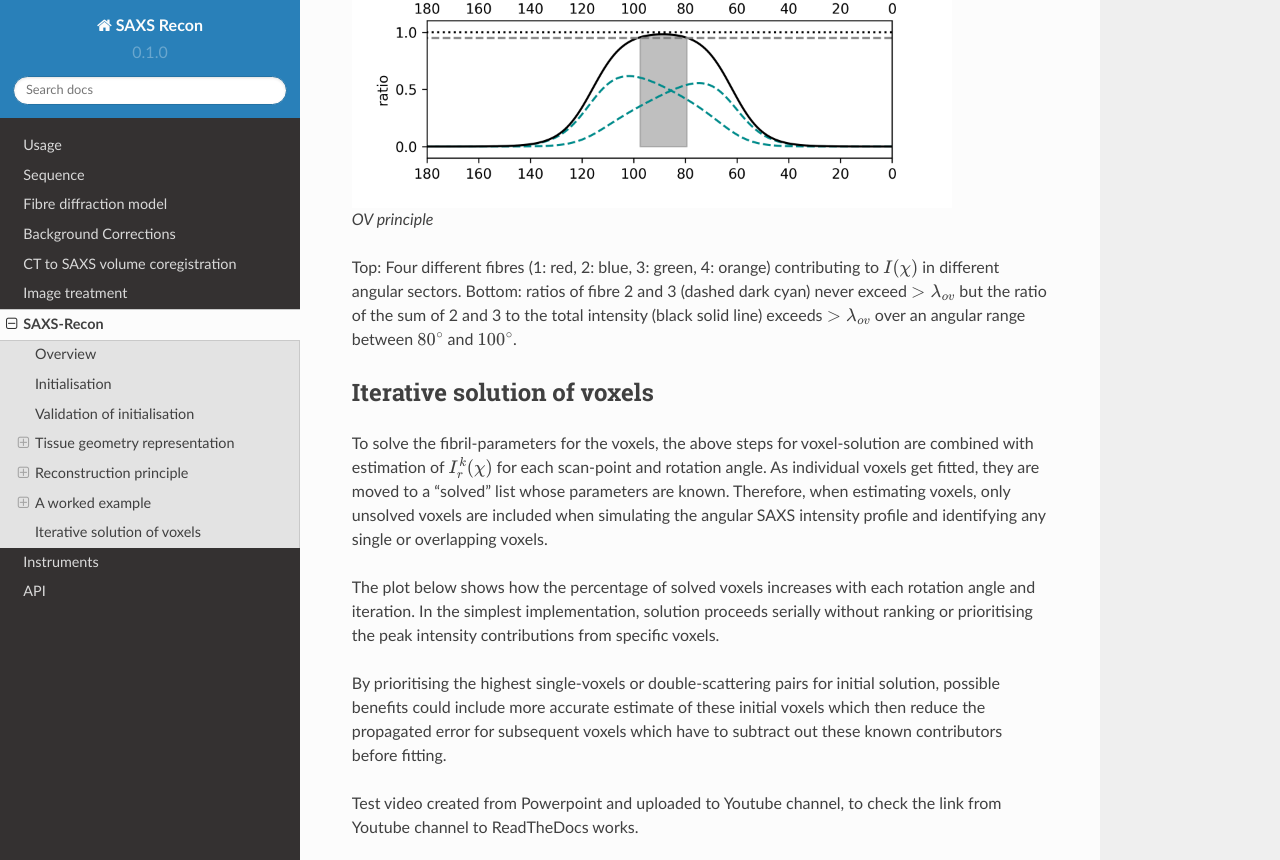
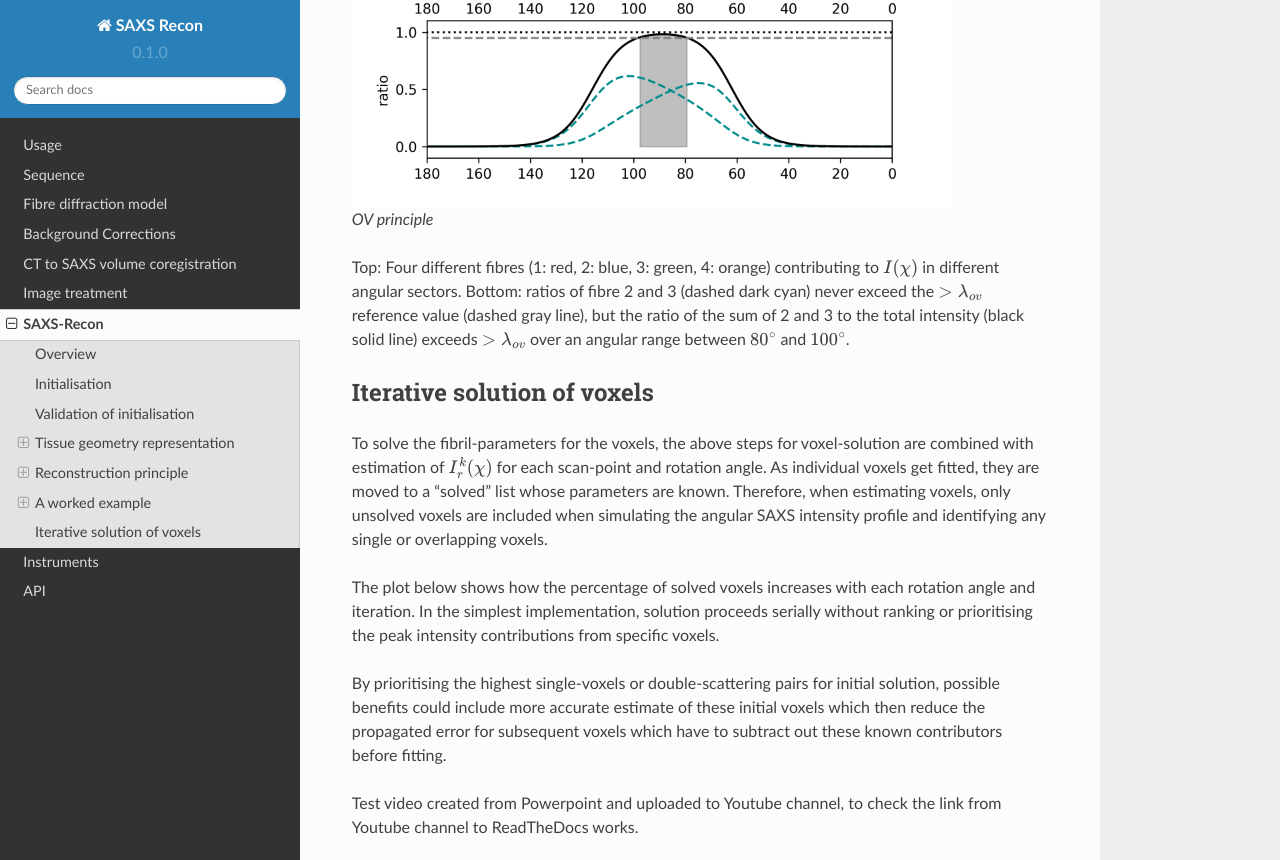
Before and after one commit to himadri111/saxs-docs-tutorial, a Sphinx documentation site: the page built from docs/source/saxsrecon.rst, in a window 1280 px wide and 900 px high, scrolled down 9122 px, cut to the strip 0-860 px from the top of the window. Built offline with Sphinx 7.4.7 and the Read the Docs theme 2.0.0, drawn with Linux system fonts in a browser that asks for light colours.

Commit message:
Update saxsrecon.rst

```diff
--- a/docs/source/saxsrecon.rst
+++ b/docs/source/saxsrecon.rst
@@ -223,7 +223,7 @@ Next we consider the case where two fibres have overlapping patterns and their c
 
   OV principle
 
-  Top: Four different fibres (1: red, 2: blue, 3: green, 4: orange) contributing to :math:`I(\chi)` in different angular sectors. Bottom: ratios of fibre 2 and 3 (dashed dark cyan) never exceed :math:`>\lambda_{ov}` but the ratio of the sum of 2 and 3 to the total intensity (black solid line) exceeds :math:`>\lambda_{ov}` over an angular range between :math:`80^{\circ}` and :math:`100^{\circ}`.
+  Top: Four different fibres (1: red, 2: blue, 3: green, 4: orange) contributing to :math:`I(\chi)` in different angular sectors. Bottom: ratios of fibre 2 and 3 (dashed dark cyan) never exceed the :math:`>\lambda_{ov}` reference value (dashed gray line), but the ratio of the sum of 2 and 3 to the total intensity (black solid line) exceeds :math:`>\lambda_{ov}` over an angular range between :math:`80^{\circ}` and :math:`100^{\circ}`.
 
 .. _algorithm:
 Iterative solution of voxels
```
